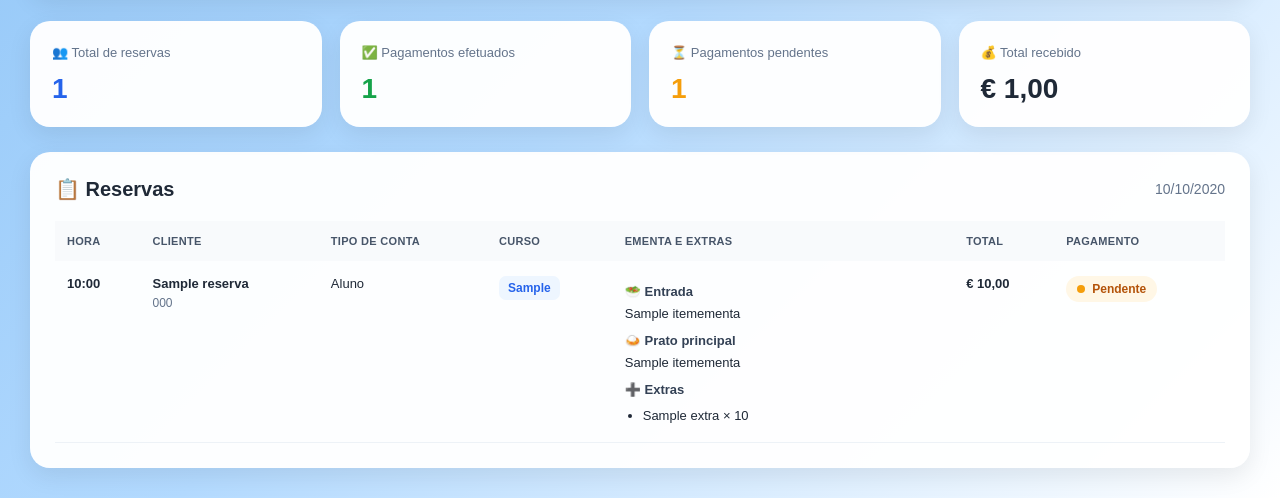
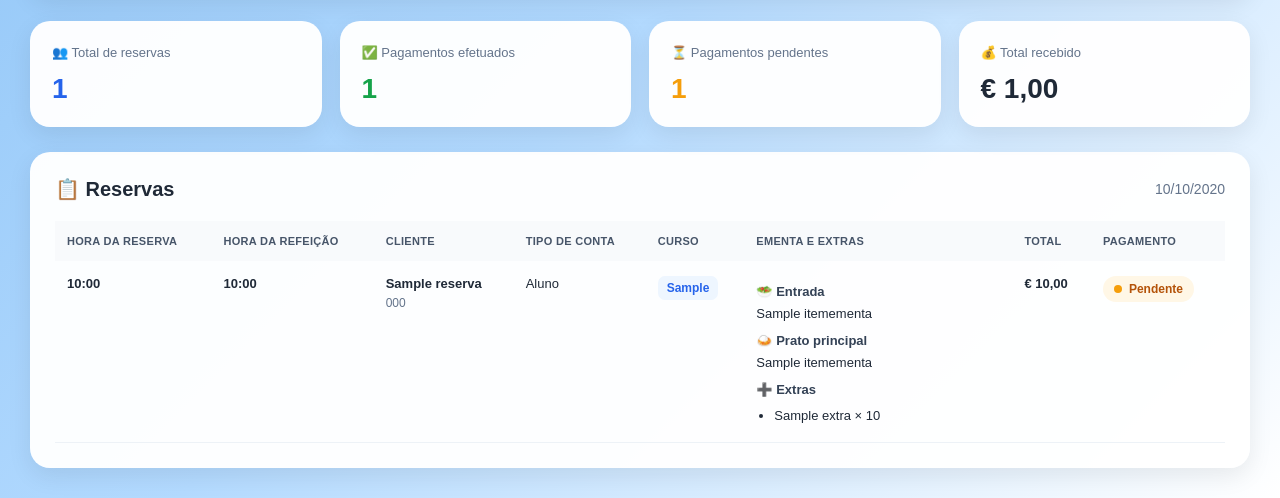
Before and after one commit to IfraimLopes/ProfiSabores, a Django app: template templates/secretaria/painel.html in a window 1280 px wide. Shown: the part 424-922 px from the top of the page. Run offline with Django 5.2, Linux system fonts and the light colour scheme; tables that the repository leaves empty hold one stand-in row (values such as "Sample post"); the template is opened without the code that fills it: values that come from a table or form of the project are taken from there, most other values are stand-ins (such as "Sample title", 1, 10 or a date in 2020); parts of the project's set-up code (start-up, migrations or seed data) failed here and were passed over.

Commit message:
Adiciona hora de criação e ordenação das reservas nos painéis

```diff
--- a/cozinha/views.py
+++ b/cozinha/views.py
@@ -46,11 +46,7 @@ def painel_cozinha(request):
         .prefetch_related(
             "extras__extra",
         )
-        .order_by(
-            "hora",
-            "curso__codigo",
-            "nome",
-        )
+        .order_by("criada_em", "pk")
     )
 
     entradas_contagem = Counter()
--- a/secretaria/views.py
+++ b/secretaria/views.py
@@ -63,10 +63,7 @@ def painel_secretaria(request):
             "utilizador",
             "utilizador__perfil",
         )
-        .order_by(
-            "hora",
-            "nome",
-        )
+        .order_by("criada_em", "pk")
     )
 
     if pagamento_filtro in ["pago", "pendente"]:
--- a/templates/cozinha/painel.html
+++ b/templates/cozinha/painel.html
@@ -488,7 +488,8 @@
                 <table>
                     <thead>
                         <tr>
-                            <th>Hora</th>
+                            <th>Hora da reserva</th>
+                            <th>Hora da refeição</th>
                             <th>Nome</th>
                             <th>Tipo de conta</th>
                             <th>Curso</th>
@@ -499,6 +500,7 @@
                     <tbody>
                         {% for reserva in reservas %}
                             <tr>
+                                <td class="hora">{{ reserva.criada_em|date:"H:i" }}</td>
                                 <td class="hora">{{ reserva.hora|time:"H:i" }}</td>
 
                                 <td class="nome">{{ reserva.nome }}</td>
--- a/templates/secretaria/painel.html
+++ b/templates/secretaria/painel.html
@@ -515,7 +515,8 @@
                 <table>
                     <thead>
                         <tr>
-                            <th>Hora</th>
+                            <th>Hora da reserva</th>
+                            <th>Hora da refeição</th>
                             <th>Cliente</th>
                             <th>Tipo de conta</th>
                             <th>Curso</th>
@@ -528,6 +529,9 @@
                     <tbody>
                         {% for reserva in reservas %}
                             <tr>
+                                <td class="hora">
+                                    {{ reserva.criada_em|date:"H:i" }}
+                                </td>
                                 <td class="hora">
                                     {{ reserva.hora|time:"H:i" }}
                                 </td>
```
